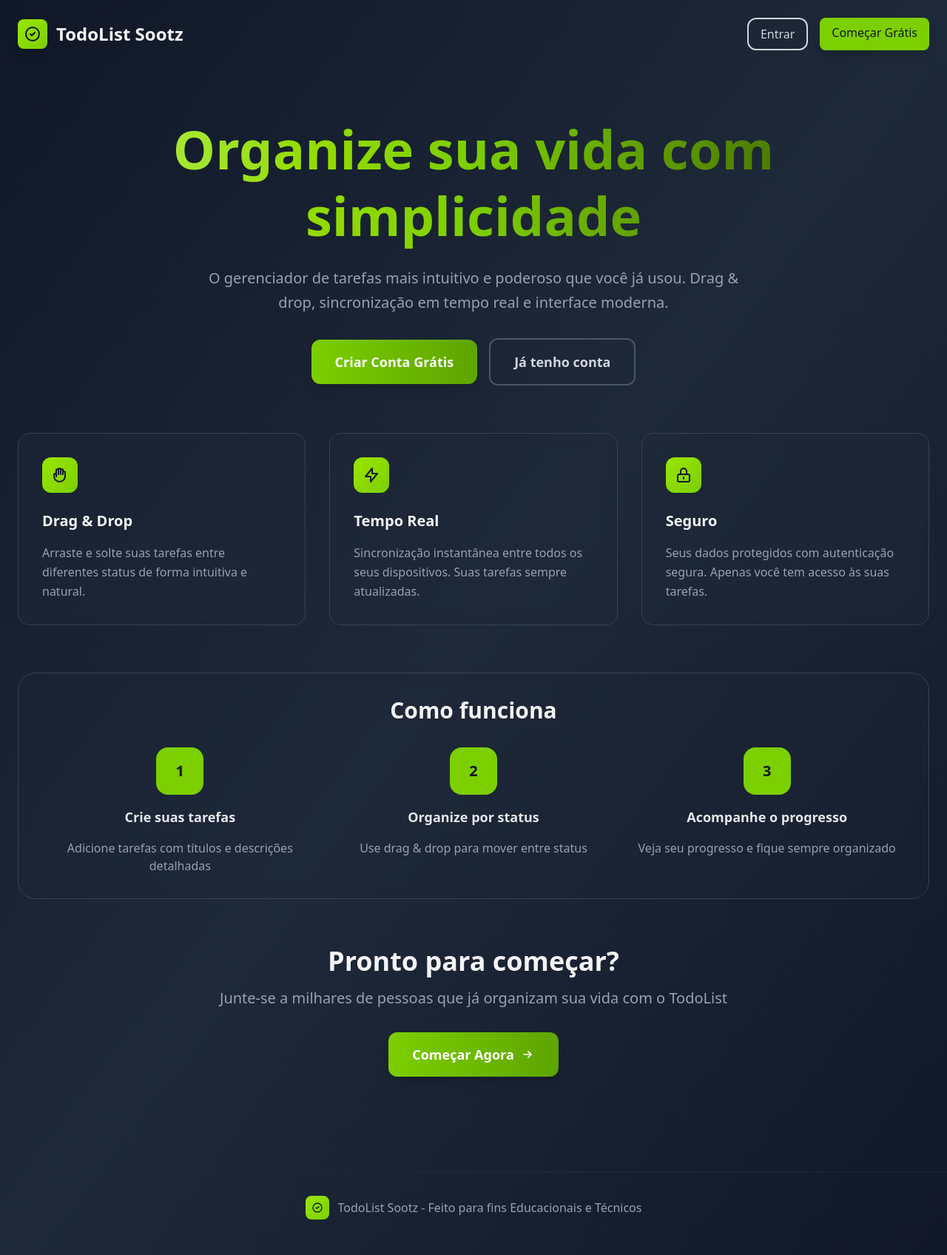
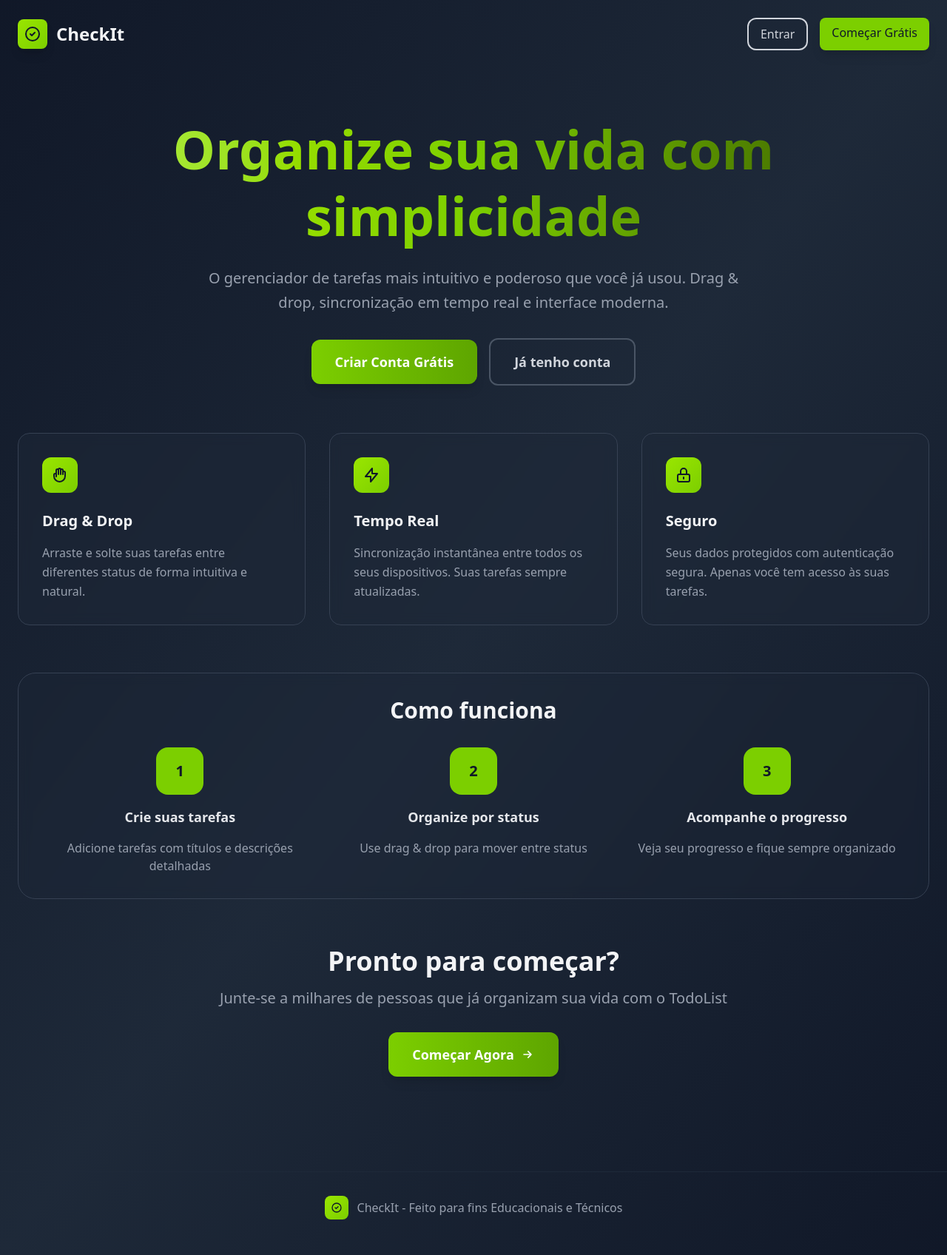
Before and after one commit to VictorBrasileiroo/Projeto_CheckIt, a React (Vite) app: page / in a window 1280 px wide. Shown: the whole page at 74% size. Built offline with nearby package versions, Linux system fonts and the light colour scheme; no server answers.

Commit message:
fix: rename

```diff
--- a/index.html
+++ b/index.html
@@ -4,7 +4,7 @@
     <meta charset="UTF-8" />
     <link rel="icon" href="https://images.emojiterra.com/twitter/v13.1/512px/1f7e9.png" />
     <meta name="viewport" content="width=device-width, initial-scale=1.0" />
-    <title>TodoList Sootz</title>
+    <title>CheckIt</title>
   </head>
   <body>
     <div id="root"></div>
--- a/src/components/Layout/Dashboard.tsx
+++ b/src/components/Layout/Dashboard.tsx
@@ -494,7 +494,7 @@ const Dashboard = () => {
                             <div>
                                 <h1 className="text-2xl font-bold bg-gradient-to-r from-gray-100 to-gray-300 bg-clip-text text-transparent">
 
-                                        TodoList Sootz
+                                        CheckIt
                                 </h1>
                             </div>
                             </button>
--- a/src/components/Layout/LandingPage.tsx
+++ b/src/components/Layout/LandingPage.tsx
@@ -11,7 +11,7 @@ const LandingPage = () => {
                 <path strokeLinecap="round" strokeLinejoin="round" strokeWidth={2} d="M9 12l2 2 4-4m6 2a9 9 0 11-18 0 9 9 0 0118 0z" />
               </svg>
             </div>
-            <h1 className="text-2xl font-bold text-gray-100">TodoList Sootz</h1>
+            <h1 className="text-2xl font-bold text-gray-100">CheckIt</h1>
           </div>
           <div className="flex gap-4">
             <Link
@@ -146,7 +146,7 @@ const LandingPage = () => {
                 <path strokeLinecap="round" strokeLinejoin="round" strokeWidth={2} d="M9 12l2 2 4-4m6 2a9 9 0 11-18 0 9 9 0 0118 0z" />
               </svg>
             </div>
-            <span className="text-gray-400 font-medium"> TodoList Sootz - Feito para fins Educacionais e Técnicos</span>
+            <span className="text-gray-400 font-medium"> CheckIt - Feito para fins Educacionais e Técnicos</span>
           </div>
         </div>
       </footer>
```
